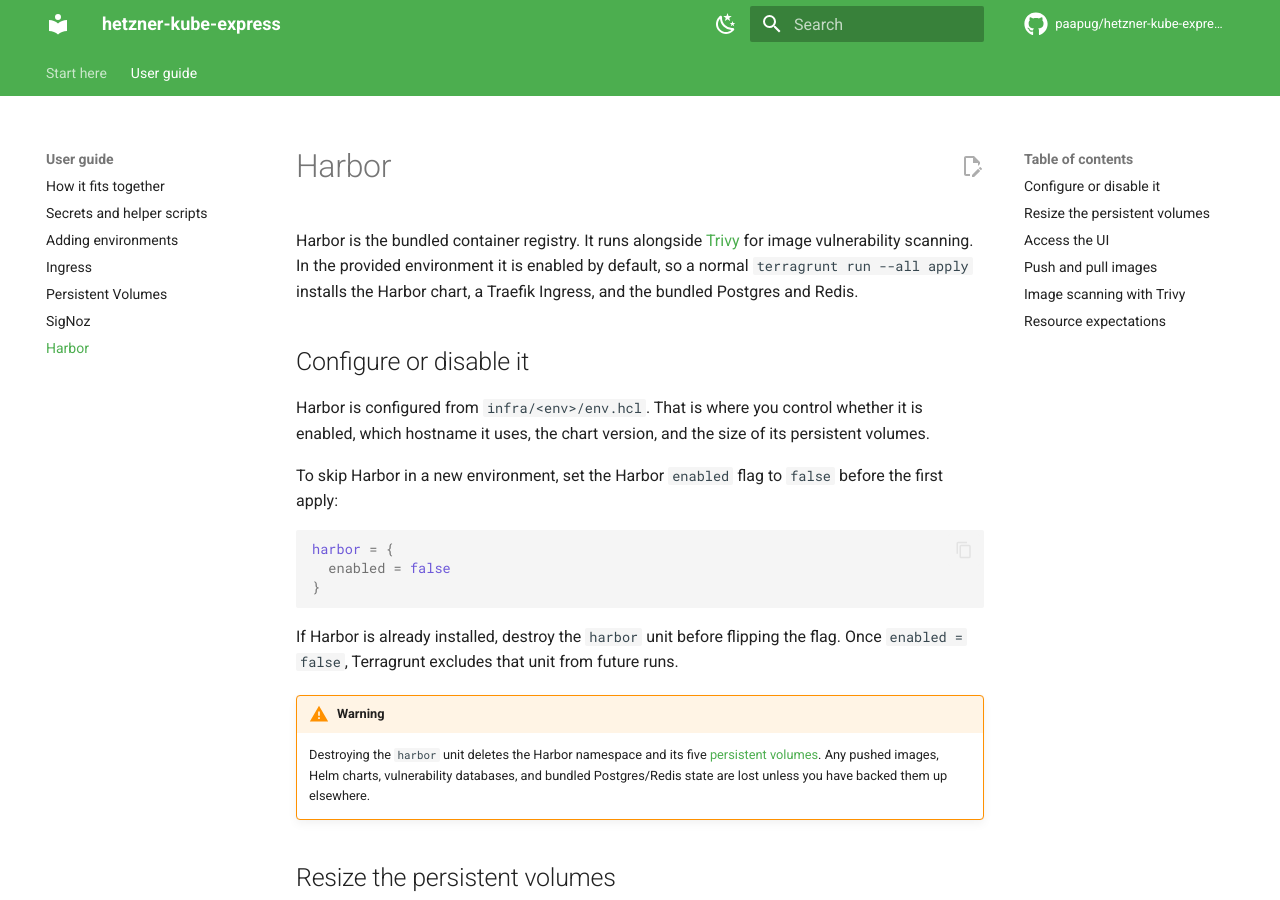
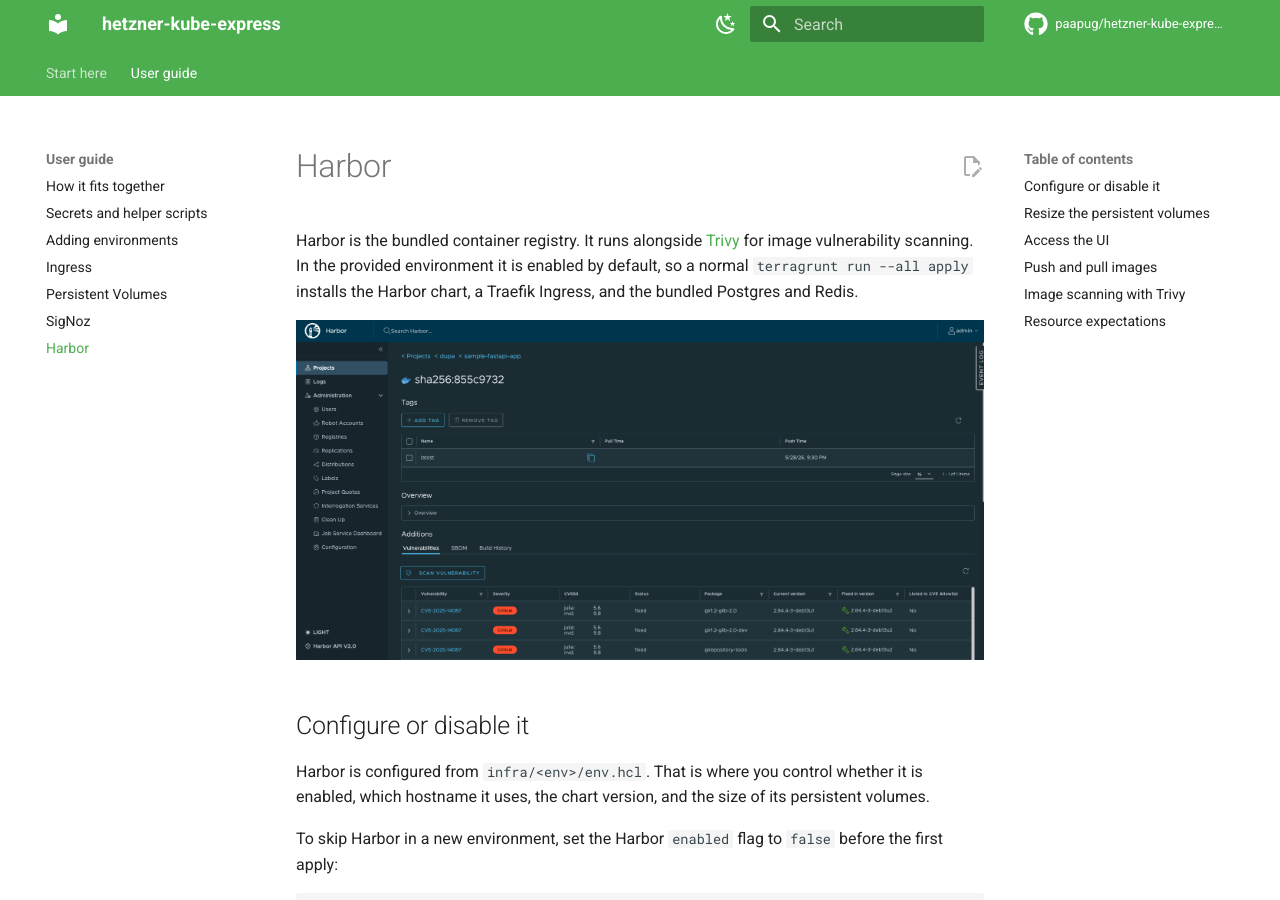
Before and after one commit to paapug/hetzner-kube-express, an MkDocs documentation site: the page built from docs/harbor.md, in a window 1280 px wide and 900 px high. Built offline with MkDocs 1.6.1 and Material for MkDocs 9.7.7, drawn with Linux system fonts in a browser that asks for light colours; comment, search, counter and statistics services are not loaded.

Commit message:
Add signoz and harbor screenshots

```diff
--- a/docs/harbor.md
+++ b/docs/harbor.md
@@ -1,6 +1,8 @@
 # Harbor
 
 Harbor is the bundled container registry. It runs alongside [Trivy](https://github.com/aquasecurity/trivy) for image vulnerability scanning. In the provided environment it is enabled by default, so a normal `terragrunt run --all apply` installs the Harbor chart, a Traefik Ingress, and the bundled Postgres and Redis.
+
+![Harbor UI screenshot](img/harbor/harbor-ui.png)
 
 ## Configure or disable it
 
```
Also changed, not shown: docs/signoz.md (+3 -0 lines), docs/img/harbor/harbor-ui.png (added), docs/img/signoz/pod-logs.png (added), docs/img/signoz/worker-metrics.png (added).
